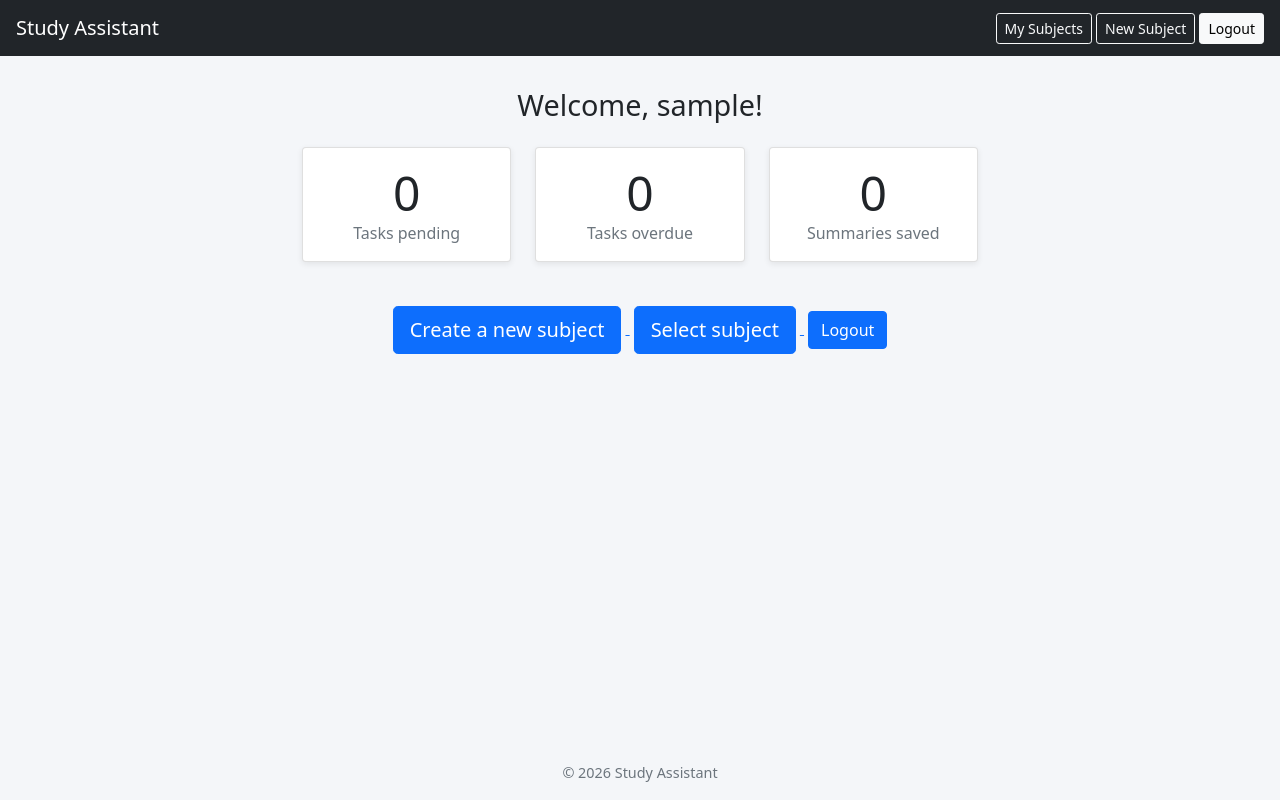
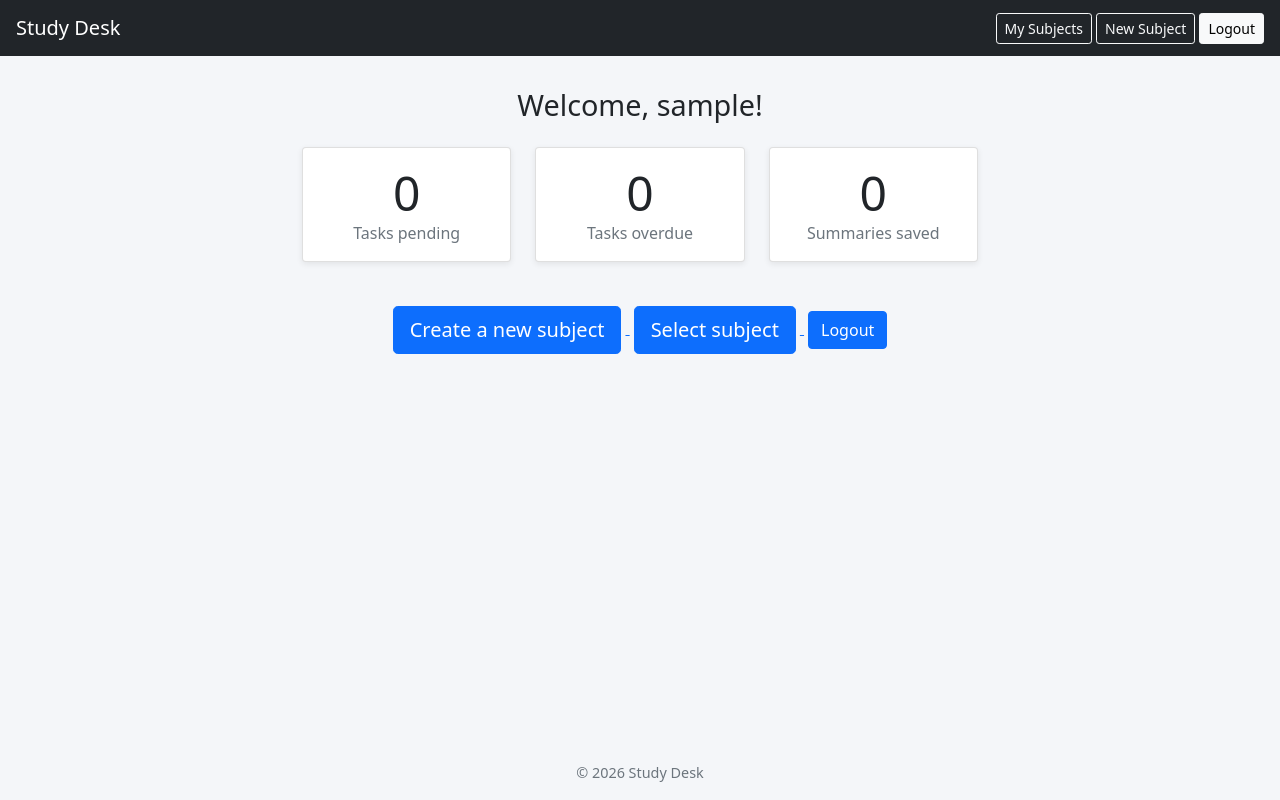
Before and after one commit to Rudra-Bijalwan/study_assistant, a Flask app: page / in a window 1280 px wide. Run offline with Flask 3, Linux system fonts and the light colour scheme; the visitor is signed in with stand-in values (Sample User, id 1); data that the repository does not hold is empty.

Commit message:
update titles and footer text

```diff
--- a/templates/auth_layout.html
+++ b/templates/auth_layout.html
@@ -4,7 +4,7 @@
     <meta charset="UTF-8">
     <meta name="viewport" content="width=device-width, initial-scale=1.0">
 
-    <title>{% block title %}Study Assistant{% endblock %}</title>
+    <title>{% block title %}Study Desk{% endblock %}</title>
     <!-- CSS -->
     <link href="https://cdn.jsdelivr.net/npm/bootstrap@5.0.2/dist/css/bootstrap.min.css" rel="stylesheet" integrity="sha384-EVSTQN3/azprG1Anm3QDgpJLIm9Nao0Yz1ztcQTwFspd3yD65VohhpuuCOmLASjC" crossorigin="anonymous">
     <link rel="stylesheet" href="{{ url_for('static', filename='styles.css') }}">
@@ -22,7 +22,7 @@
     </main>
 
     <footer>
-        <p>&copy; 2026 Study Assistant</p>
+        <p>&copy; 2026 Study Desk</p>
     </footer>
     <!-- JavaScript -->
     <script src="https://cdn.jsdelivr.net/npm/bootstrap@5.0.2/dist/js/bootstrap.bundle.min.js" integrity="sha384-MrcW6ZMFYlzcLA8Nl+NtUVF0sA7MsXsP1UyJoMp4YLEuNSfAP+JcXn/tWtIaxVXM" crossorigin="anonymous"></script>
--- a/templates/layout.html
+++ b/templates/layout.html
@@ -4,7 +4,7 @@
     <meta charset="UTF-8">
     <meta name="viewport" content="width=device-width, initial-scale=1.0">
 
-    <title>{% block title %}My Website{% endblock %}</title>
+    <title>{% block title %}Study Desk{% endblock %}</title>
     <!-- CSS -->
     <link href="https://cdn.jsdelivr.net/npm/bootstrap@5.0.2/dist/css/bootstrap.min.css" rel="stylesheet" integrity="sha384-EVSTQN3/azprG1Anm3QDgpJLIm9Nao0Yz1ztcQTwFspd3yD65VohhpuuCOmLASjC" crossorigin="anonymous">
     <link rel="stylesheet" href="{{ url_for('static', filename='styles.css') }}">
@@ -12,7 +12,7 @@
 <body>
 
     <nav class="navbar navbar-dark bg-dark px-3">
-    <a class="navbar-brand" href="{{ url_for('home') }}">Study Assistant</a>
+    <a class="navbar-brand" href="{{ url_for('home') }}">Study Desk</a>
     {% if current_user.is_authenticated %}
     <div>
         <a class="btn btn-outline-light btn-sm" href="{{ url_for('subjects') }}">My Subjects</a>
@@ -28,7 +28,7 @@
 </main>
 
 <footer class="text-center text-muted py-3">
-    <p class="mb-0">&copy; 2026 Study Assistant</p>
+    <p class="mb-0">&copy; 2026 Study Desk</p>
 </footer>
     <!-- JavaScript -->
     <script src="https://cdn.jsdelivr.net/npm/bootstrap@5.0.2/dist/js/bootstrap.bundle.min.js" integrity="sha384-MrcW6ZMFYlzcLA8Nl+NtUVF0sA7MsXsP1UyJoMp4YLEuNSfAP+JcXn/tWtIaxVXM" crossorigin="anonymous"></script>
```
